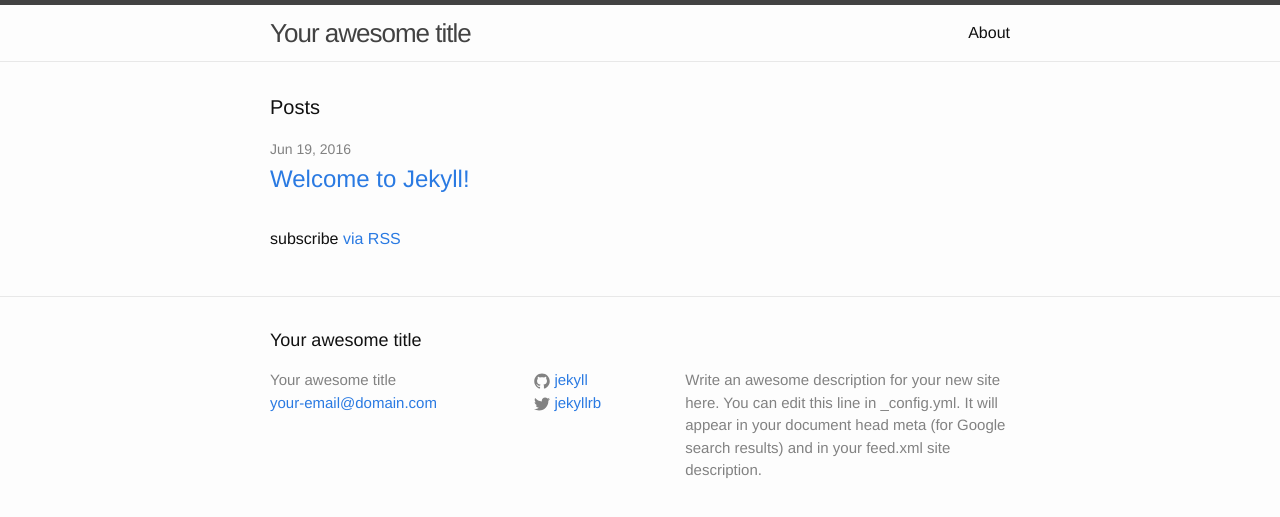
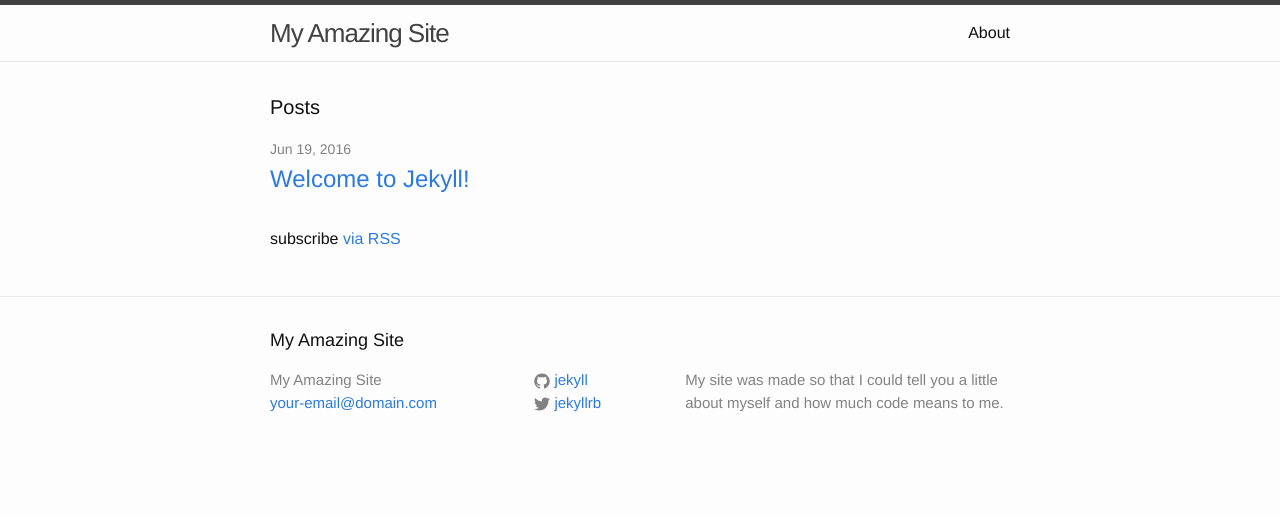
Before and after one commit to me16/me16.github.io, a Jekyll site: the page built from index.html, in a window 1280 px wide. Shown: the top 517 px of the page. Built offline with Jekyll 4.4.1, drawn with Linux system fonts in a browser that asks for light colours.

Commit message:
Update _config.yml

```diff
--- a/_config.yml
+++ b/_config.yml
@@ -6,12 +6,10 @@
 # 'jekyll serve'. If you change this file, please restart the server process.
 
 # Site settings
-title: Your awesome title
+title: My Amazing Site
 email: your-email@domain.com
 description: > # this means to ignore newlines until "baseurl:"
-  Write an awesome description for your new site here. You can edit this
-  line in _config.yml. It will appear in your document head meta (for
-  Google search results) and in your feed.xml site description.
+  My site was made so that I could tell you a little about myself and how much code means to me.
 baseurl: "" # the subpath of your site, e.g. /blog
 url: "http://yourdomain.com" # the base hostname & protocol for your site
 twitter_username: jekyllrb
```
